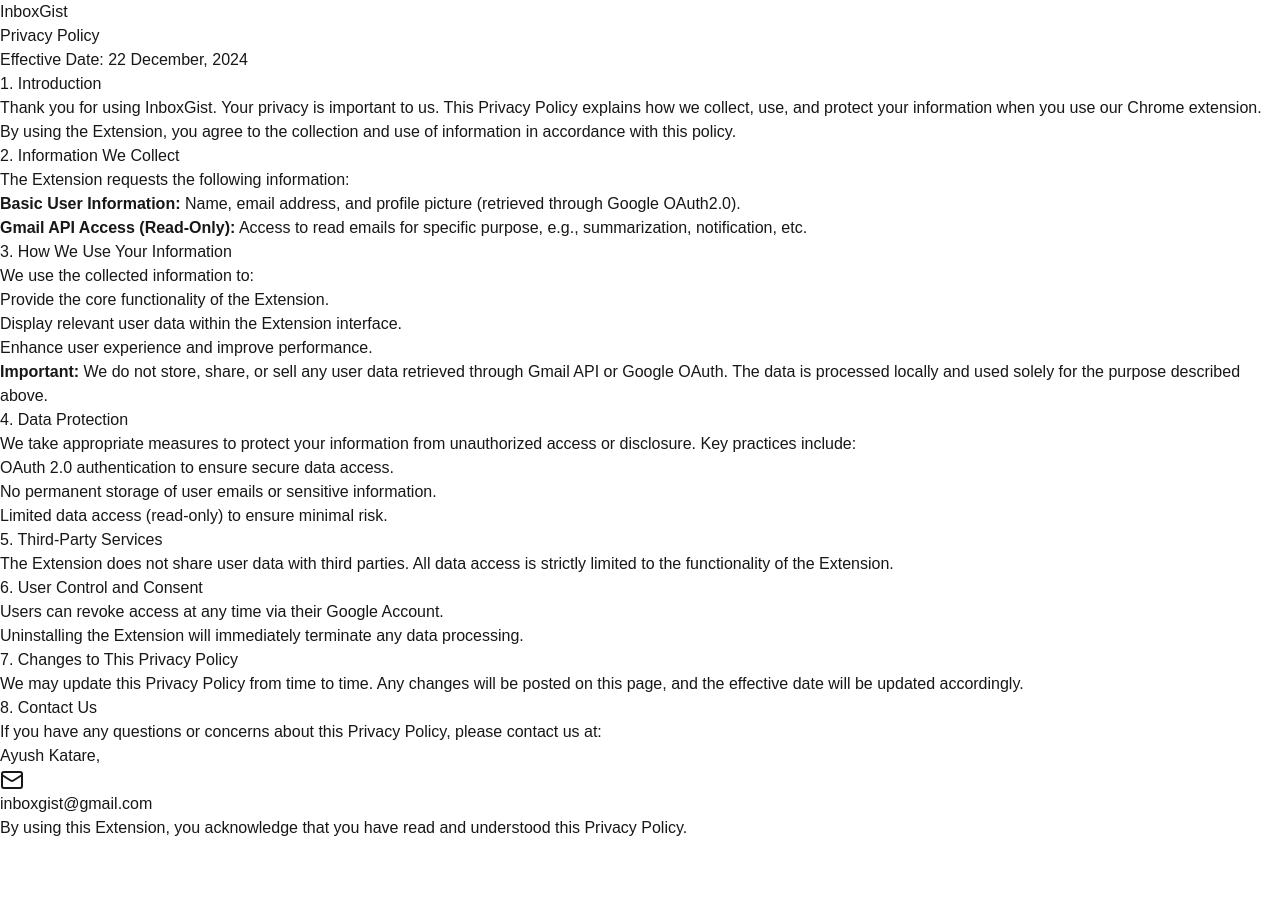
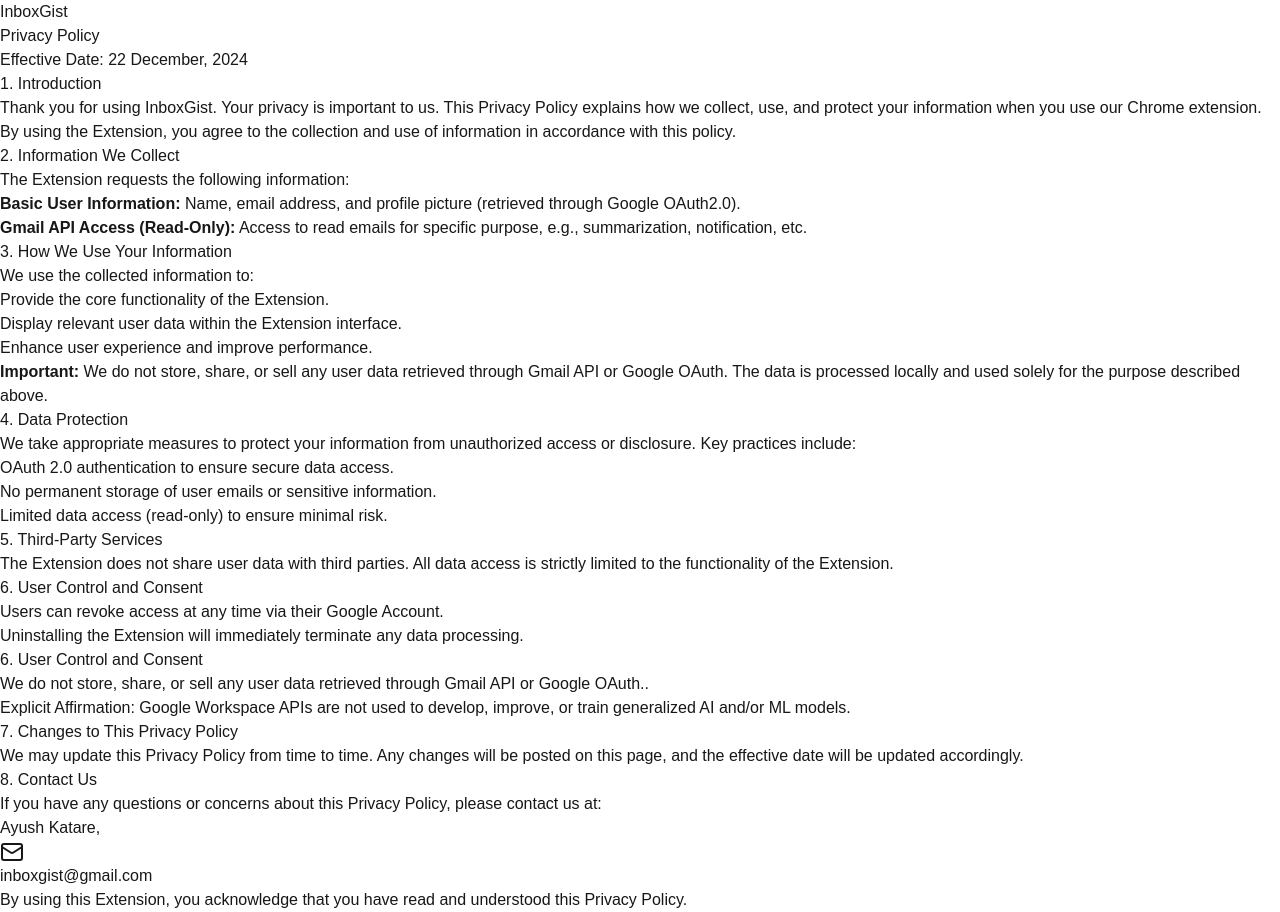
Before and after one commit to katareayush/InboxGist_Landing, a Next.js app: page /privacy-policy in a window 1280 px wide. Before the commit the page ends 840 px from the top, so only its background shows below. Built offline with nearby package versions, Linux system fonts and the light colour scheme.

Commit message:
privacy policy changed/ayush

```diff
--- a/src/app/privacy-policy/page.tsx
+++ b/src/app/privacy-policy/page.tsx
@@ -82,6 +82,14 @@
             </section>
 
             <section className="mb-8">
+              <h2 className="text-xl font-semibold text-gray-900 mb-4">6. User Control and Consent</h2>
+              <ul className="list-disc pl-6 text-gray-600 space-y-2">
+                <li>We do not store, share, or sell any user data retrieved through Gmail API or Google OAuth..</li>
+                <li>Explicit Affirmation: Google Workspace APIs are not used to develop, improve, or train generalized AI and/or ML models.</li>
+              </ul>
+            </section>
+
+            <section className="mb-8">
               <h2 className="text-xl font-semibold text-gray-900 mb-4">7. Changes to This Privacy Policy</h2>
               <p className="text-gray-600">
                 We may update this Privacy Policy from time to time. Any changes will be posted on this page, and the effective date will be updated accordingly.
```
